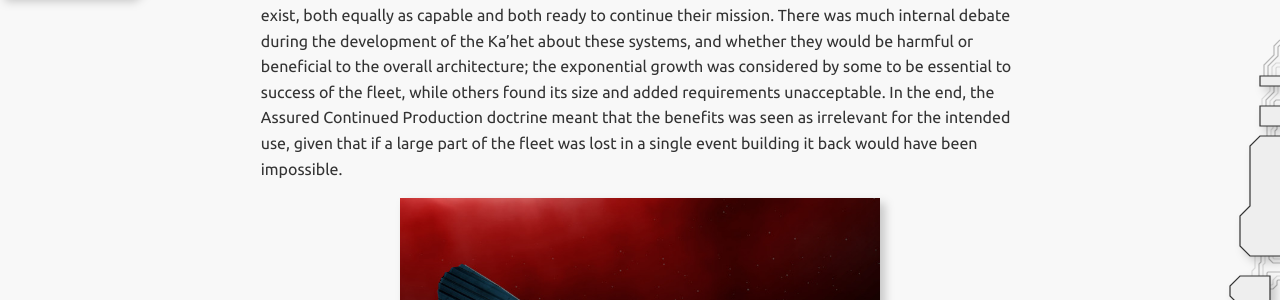
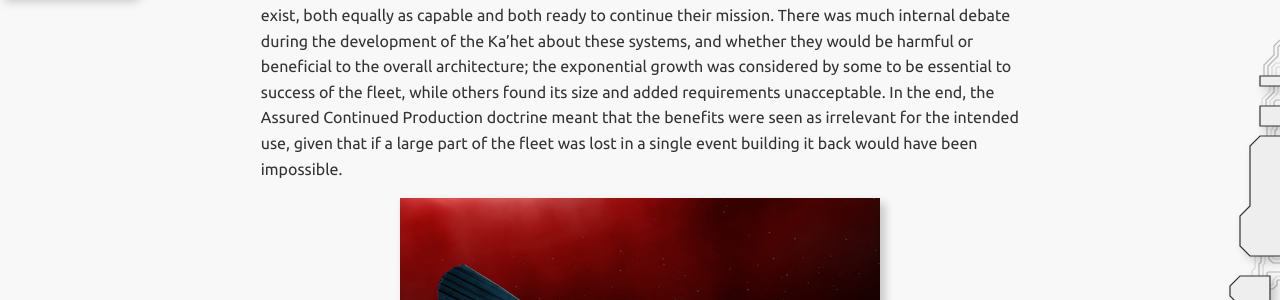
Before and after one commit to endless-sky/endless-sky.github.io, a Jekyll site: the page built from _posts/2023-10-21-beneath-the-shell.md, in a window 1280 px wide and 900 px high, scrolled down 4914 px. Shown: the part 484-784 px from the top of the window. Built offline with Jekyll 4.4.1, drawn with Linux system fonts in a browser that asks for light colours; some of the changed text lies outside the part shown.

Commit message:
Apply suggestions from code review
Co-authored-by: tibetiroka <68112292+tibetiroka@users.noreply.github.com>

```diff
--- a/_posts/2023-10-21-beneath-the-shell.md
+++ b/_posts/2023-10-21-beneath-the-shell.md
@@ -55,7 +55,7 @@ After leaving the main Ka'het station, much like the Telis, the Vareti start lis
 > ***The four stages of Ka'sei replication***
 
 The self-replication capabilities of the Ka'sei start with the selection of a suitable asteroid to use for it; it will provide the ship with most, if not all, of the necessary materials for this activity and act as a base for the Fetri for the years to come. Once this has been done, and as long as the Ka'sei has sufficient resources, it will open the aft workstation to begin growing an organism completely identical to itself, moving only to gather additional materials as needed. In around 40 months the new organism becomes self-sufficient and can separate, first remaining connected to the original's life support through additional umbilicals and then surviving completely on its own; in fact, during this phase the older Fetri will use the forward workstation to construct the hull and mechanical systems of the new organism, a phase which takes between 5 and 7 weeks depending on material availability. Two identical Ka'sei now exist, both equally as capable and both ready to continue their mission.
-There was much internal debate during the development of the Ka'het about these systems, and whether they would be harmful or beneficial to the overall architecture; the exponential growth was considered by some to be essential to success of the fleet, while others found its size and added requirements unacceptable. In the end, the Assured Continued Production doctrine meant that the benefits was seen as irrelevant for the intended use, given that if a large part of the fleet was lost in a single event building it back would have been impossible.
+There was much internal debate during the development of the Ka'het about these systems, and whether they would be harmful or beneficial to the overall architecture; the exponential growth was considered by some to be essential to success of the fleet, while others found its size and added requirements unacceptable. In the end, the Assured Continued Production doctrine meant that the benefits were seen as irrelevant for the intended use, given that if a large part of the fleet was lost in a single event building it back would have been impossible.
 
 <img class="centered shadowed" src="/images/blog/ka-het/maeri-het-hibernated.jpg" width="480" height="360" />
 
```
Also changed, not shown: other parts of _posts/2023-10-21-beneath-the-shell.md (+1 -1 lines).
